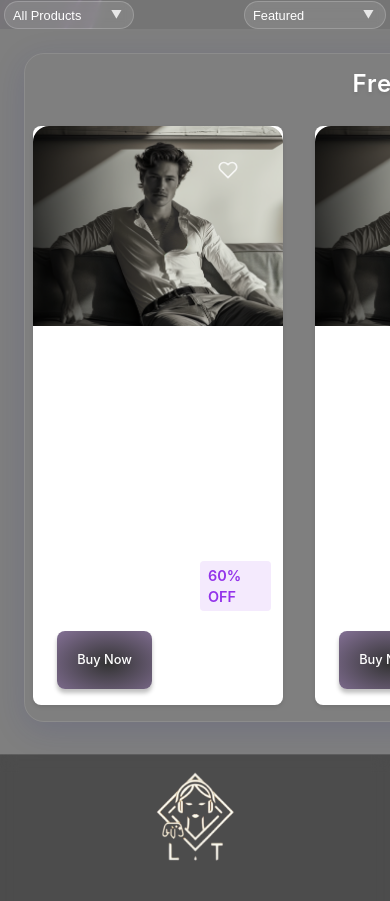
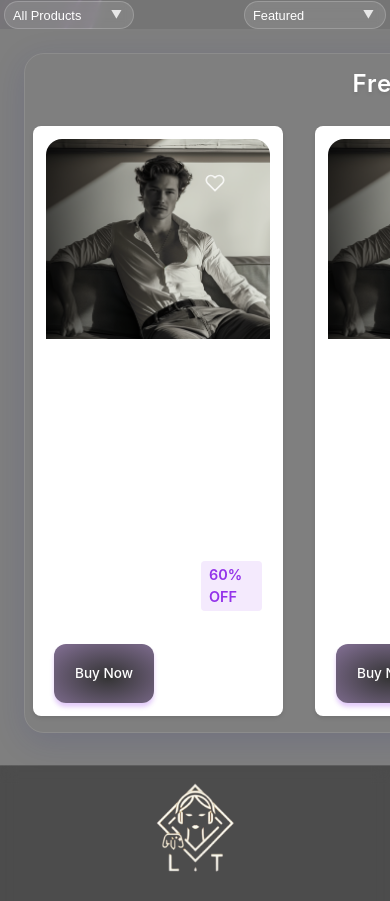
Before and after one commit to luxuryintaste-LIT/lit-ecommerce-backend, a React (Vite) app: page / in a window 390 px wide. Shown: the part 815-1716 px from the top of the page. Built offline with nearby package versions, Linux system fonts and the light colour scheme.

Commit message:
again fixed

```diff
--- a/src/styles/Home.css
+++ b/src/styles/Home.css
@@ -62,8 +62,7 @@
   color: var(--primary-color);
 }
 
-.product-grid,
-.category-grid {
+.product-grid {
   display: grid;
   grid-template-columns: repeat(auto-fit, minmax(250px, 1fr));
   gap: 2rem;
--- a/src/styles/ProductCard.css
+++ b/src/styles/ProductCard.css
@@ -2,7 +2,10 @@
   border-radius: 20px;
   overflow: hidden;
   transition: transform 0.3s ease;
-  padding-bottom: 1rem;
+  padding: 1rem;
+  background: rgba(255, 255, 255, 0.1);
+  backdrop-filter: blur(10px);
+  border: 1px solid rgba(255, 255, 255, 0.1);
 }
 
 .product-card:hover {
@@ -52,14 +55,14 @@
 }
 
 .brand-name {
-  font-size: 0.9rem;
+  font-size: 1.1rem;
   font-weight: 500;
-  opacity: 0.8;
+  opacity: 0.9;
   margin-bottom: 0.25rem;
 }
 
 .product-name {
-  font-size: 1rem;
+  font-size: 1.2rem;
   margin-bottom: 1rem;
   opacity: 0.9;
   font-weight: 400;
@@ -69,18 +72,18 @@
   display: flex;
   align-items: center;
   gap: 1rem;
-  margin-bottom: 1rem;
+  margin-bottom: 1.5rem;
 }
 
 .current-price {
-  font-size: 1.2rem;
+  font-size: 1.4rem;
   font-weight: 600;
 }
 
 .original-price {
   text-decoration: line-through;
   opacity: 0.7;
-  font-size: 0.9rem;
+  font-size: 1rem;
 }
 
 .discount {
@@ -96,15 +99,14 @@
   display: grid;
   grid-template-columns: 1fr 1fr;
   gap: 0.75rem;
-  padding: 0 1rem;
 }
 
 .buy-now,
 .add-to-cart {
-  padding: 0.6rem;
+  padding: 0.8rem;
   border: none;
-  border-radius: 8px;
-  font-size: 0.9rem;
+  border-radius: 12px;
+  font-size: 0.95rem;
   font-weight: 500;
   cursor: pointer;
   transition: all 0.3s ease;
@@ -119,6 +121,7 @@
 .add-to-cart {
   color: white;
   border: 1px solid rgba(255, 255, 255, 0.2);
+  background: rgba(255, 255, 255, 0.1);
 }
 
 .buy-now:hover {
@@ -133,33 +136,24 @@
 
 @media (max-width: 768px) {
   .product-info {
-    padding: 0 0.75rem;
+    padding: 0 0.5rem;
   }
 
   .button-container {
-    padding: 0 0.75rem;
+    gap: 0.5rem;
   }
 
   .buy-now,
   .add-to-cart {
-    padding: 0.5rem;
-    font-size: 0.85rem;
-  }
-
-  .buy-now {
-    background: radial-gradient(309.68% 308.36% at 53.98% 55.95%, rgba(0, 0, 0, 0.80) 0%, rgba(147, 51, 234, 0.40) 50%);
-    box-shadow: 0px 4px 4px 0px rgba(0, 0, 0, 0.25);
-  }
-
-  .add-to-cart {
-    background: rgba(255, 255, 255, 0.1);
-    border: 1px solid rgba(255, 255, 255, 0.2);
+    padding: 0.7rem;
+    font-size: 0.9rem;
   }
 }
 
 @media (max-width: 480px) {
   .product-card {
     border-radius: 16px;
+    padding: 0.75rem;
   }
 
   .product-image-container {
@@ -168,7 +162,7 @@
 
   .buy-now,
   .add-to-cart {
-    padding: 0.45rem;
-    font-size: 0.8rem;
+    padding: 0.6rem;
+    font-size: 0.85rem;
   }
 }
```
